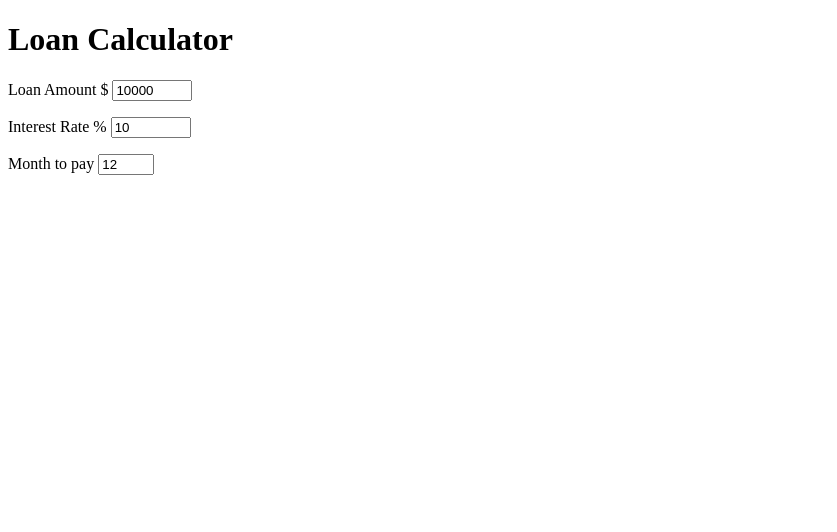
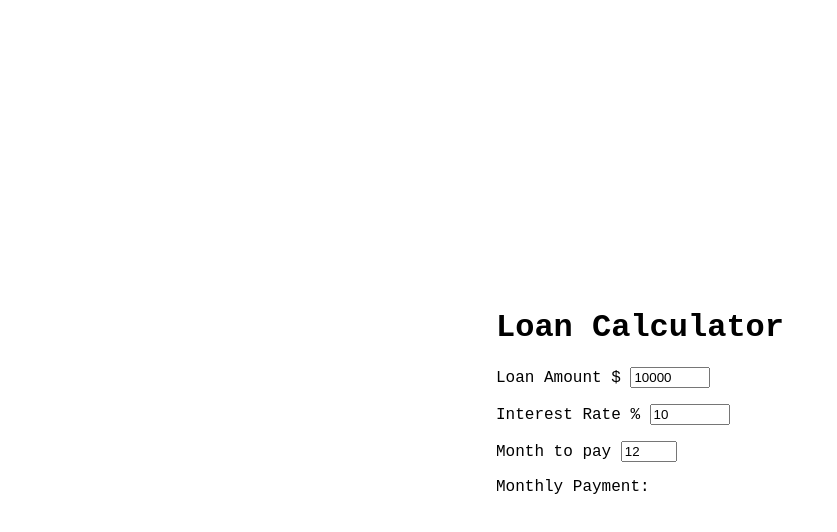
Before and after one commit to rashmiwijemanna/loan-calculator, a plain HTML site: page index.html in a window 1280 px wide. Shown: the whole page, without its empty margins (0-837 px from the left). Drawn offline with Linux system fonts and the light colour scheme.

Commit message:
apply global flex layout and typography

```diff
--- a/index.html
+++ b/index.html
@@ -4,22 +4,24 @@
     <meta charset="UTF-8">
     <meta name="viewport" content="width=device-width, initial-scale=1.0">
     <title>Loan Calculator</title>
+    <link rel="stylesheet" href="style.css">
 </head>
 <body>
-    <div>
+    <div class="container">
         <h1>Loan Calculator</h1>
         <p>Loan Amount $
-            <input type="number"  id="loan-amount"
+            <input class="input" type="number"  id="loan-amount"
             min="1" max="50000" value="10000">
         </p>
         <p>Interest Rate %
-            <input type="number"  id="interest-rate"
+            <input class="input" type="number"  id="interest-rate"
             min="0" max="100" value="10" step=".1">
         </p>
         <p>Month to pay
-            <input type="number"  id="months-to-pay"
+            <input class="input" type="number"  id="months-to-pay"
             min="6" max="48" value="12">
         </p>
+        <p class="payment">Monthly Payment:</p>
     </div>
 </body>
 </html>
--- /dev/null
+++ b/style.css
@@ -0,0 +1,9 @@
+body{
+    padding: 0;
+    margin: 0;
+    display: flex;
+    height: 100vh;
+    justify-content: center;
+    align-items: center;
+    font-family: 'Courier New', Courier, monospace;
+}
```
